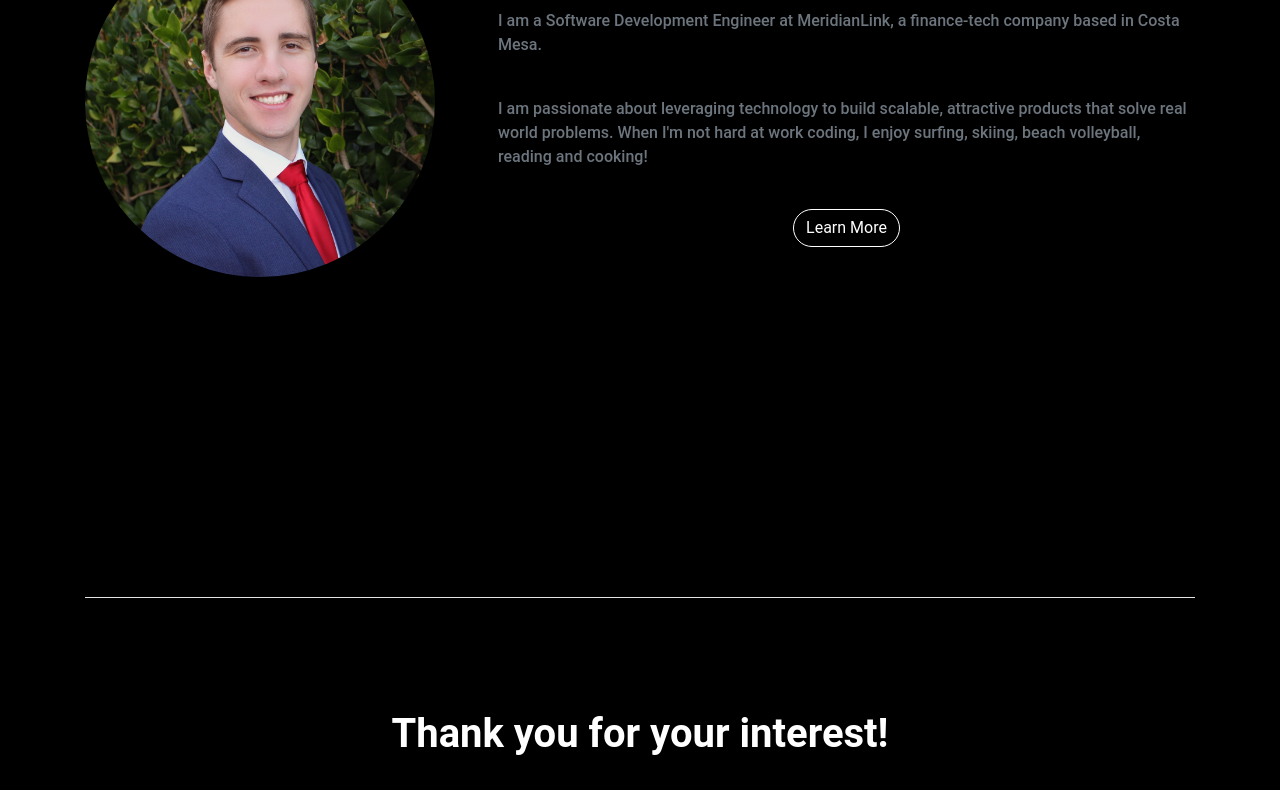
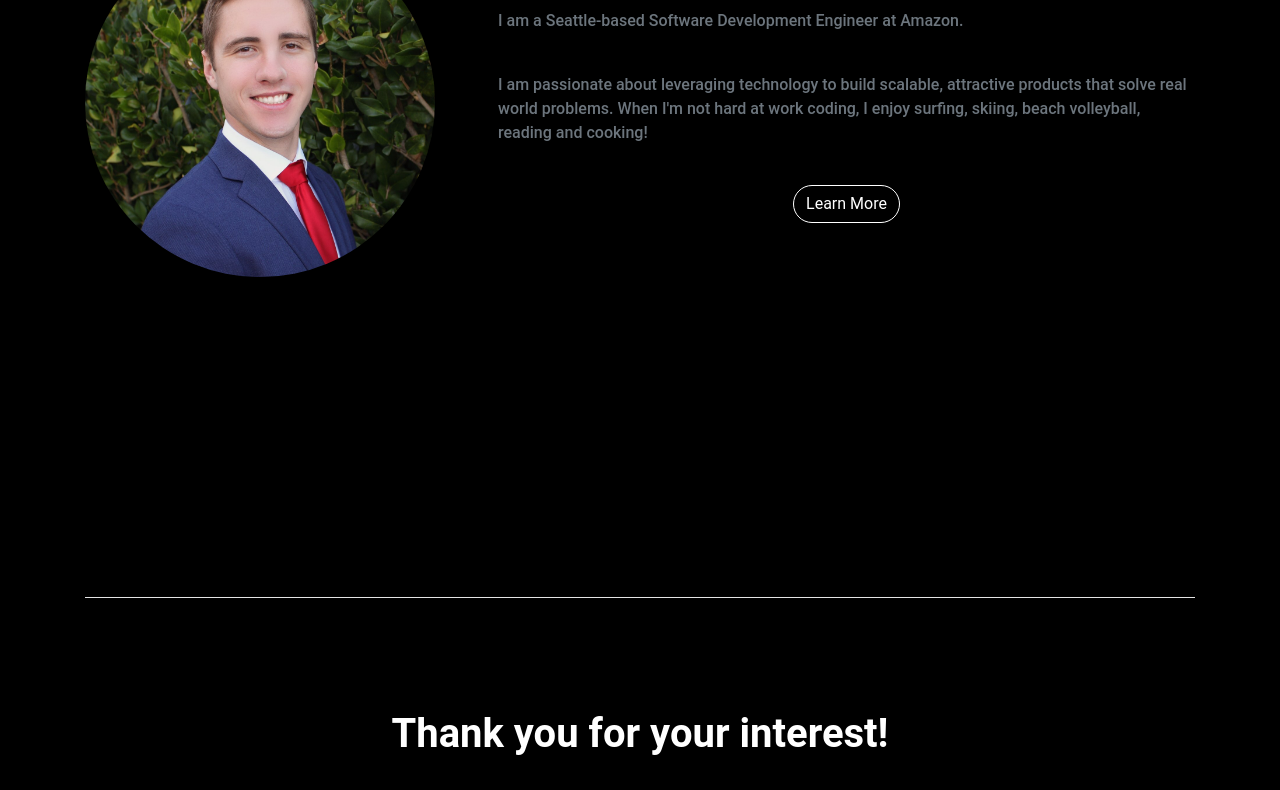
Before and after one commit to abewheel/abewheeler.com, a plain HTML site: page index.html in a window 1280 px wide. Shown: the part 294-1084 px from the top of the page. Drawn offline with nearby package versions, Linux system fonts and the light colour scheme.

Commit message:
basic AMZN update

```diff
--- a/index.html
+++ b/index.html
@@ -34,7 +34,7 @@
 			<div class="col-md-8 pl-md-5 col-sm-12">
 				<h1 id="greeting">Hi, I'm Abe.</h1>
 				<p class="text-muted pt-4">
-					I am a Software Development Engineer at MeridianLink, a finance-tech company based in Costa Mesa.
+					I am a Seattle-based Software Development Engineer at Amazon.
 				</p>
 				<p class="text-muted pt-4">
 					I am passionate about leveraging technology to build scalable, attractive products that solve real world problems.
```
Also changed, not shown: 1 other file.
